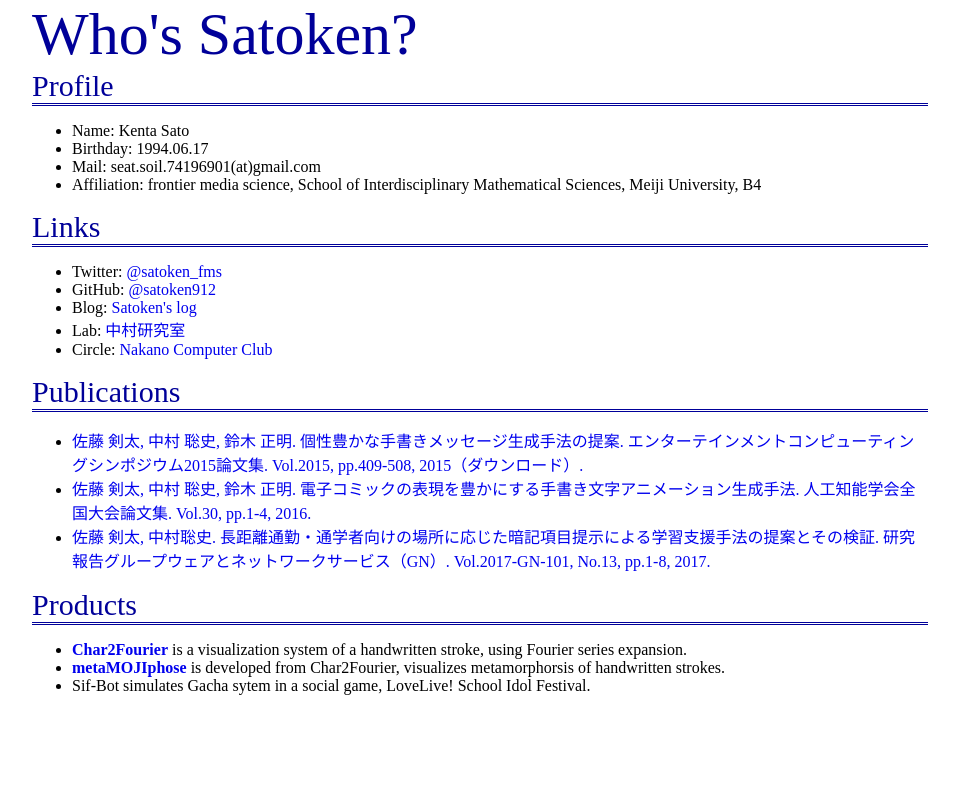
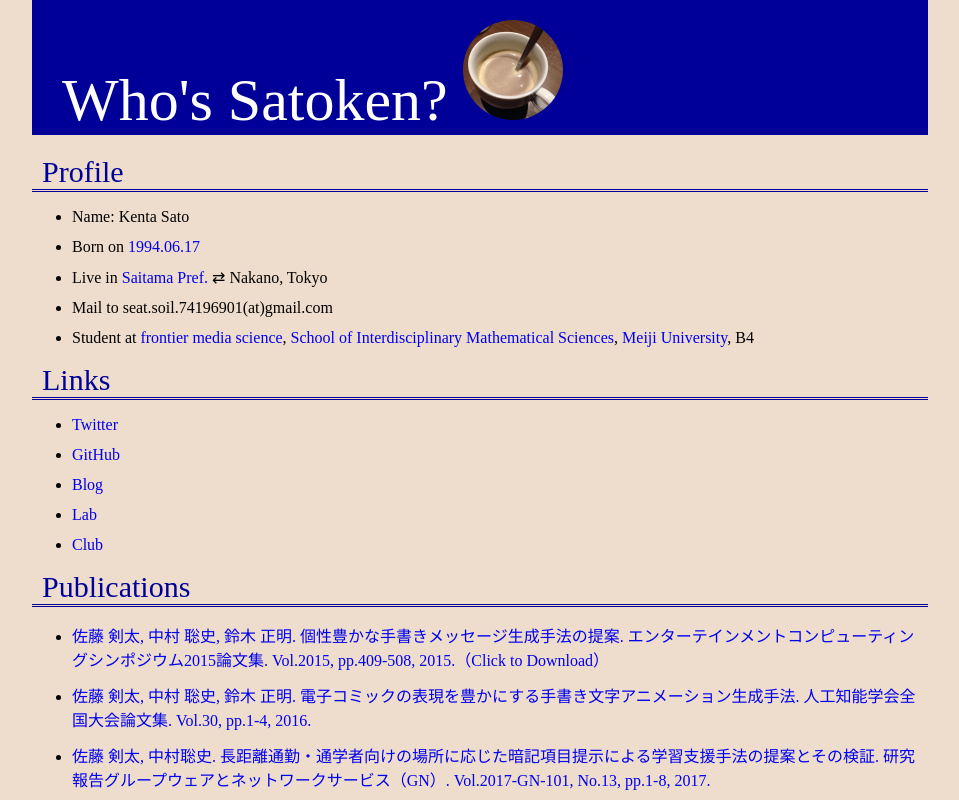
Before and after one commit to satoken006/satoken006.github.io, a plain HTML site: page index.html in a window 1280 px wide. Shown: the top 800 px of the page, without its empty margins (160-1119 px from the left). Drawn offline with Linux system fonts and the light colour scheme.

Commit message:
Added some links

```diff
--- a/index.html
+++ b/index.html
@@ -6,24 +6,32 @@
 </head>
 
 <body>
-	<div class="title">Who's Satoken?</div>
+	<div class="title">
+		Who's Satoken?
+		<img id="profile_img" src="img/drink.jpg"></div>
 	<div>
 		<div class="topic">Profile</div>
 		<ul>
 			<li>Name: Kenta Sato</li>
-			<li>Birthday: 1994.06.17</li>
-			<li>Mail: seat.soil.74196901(at)gmail.com</li>
-			<li>Affiliation: frontier media science, School of Interdisciplinary Mathematical Sciences, Meiji University, B4</li>
+			<li>Born on <a href="https://www.amazon.co.jp/gp/registry/ref=cm_reg_rd-upd?ie=UTF8&id=UJENTFTJ4AMA&type=wishlist">1994.06.17</a></li>
+			<li>Live in <a href="https://www.pref.saitama.lg.jp/">Saitama Pref.</a> ⇄ Nakano, Tokyo</li>
+			<li>Mail to seat.soil.74196901(at)gmail.com</li>
+			<li>Student at
+				<a href="http://www.fms-meiji.jp/">frontier media science</a>,
+				<a href="http://www.meiji.ac.jp/ims/">School of Interdisciplinary Mathematical Sciences</a>,
+				<a href="http://www.meiji.ac.jp/">Meiji University</a>,
+				B4
+			</li>
 		</ul>
 	</div>
 	<div>
 		<div class="topic">Links</div>
 		<ul>
-			<li>Twitter: <a href="https://twitter.com/satoken_fms">@satoken_fms</a></li>
-			<li>GitHub: <a href="https://github.com/satoken912">@satoken912</a></li>
-			<li>Blog: <a href="http://seat-soil-74196901.hateblo.jp/">Satoken's log</a></li>
-			<li>Lab: <a href="http://nkmr-lab.org/">中村研究室</a></li>
-			<li>Circle: <a href="https://meiji-ncc.tech/">Nakano Computer Club</a></li>
+			<li><a href="https://twitter.com/satoken_fms">Twitter</a></li>
+			<li><a href="https://github.com/satoken912">GitHub</a></li>
+			<li><a href="http://seat-soil-74196901.hateblo.jp/">Blog</a></li>
+			<li><a href="http://nkmr-lab.org/">Lab</a></li>
+			<li><a href="https://meiji-ncc.tech/">Club</a></li>
 		</ul>
 	</div>
 	<div>
@@ -31,7 +39,7 @@
 		<ul>
 			<li>
 				<a target="_blank" href="https://www.google.co.jp/url?sa=t&rct=j&q=&esrc=s&source=web&cd=7&cad=rja&uact=8&ved=0ahUKEwjyjIXmjJTLAhWMI5QKHeKeAxcQFggxMAY&url=https%3A%2F%2Fipsj.ixsq.nii.ac.jp%2Fej%2Findex.php%3Faction%3Dpages_view_main%26active_action%3Drepository_action_common_download%26item_id%3D145323%26item_no%3D1%26attribute_id%3D1%26file_no%3D1%26page_id%3D13%26block_id%3D8&usg=AFQjCNEzDOWXo8tkjZZ-NkZGmFNEjUPDiA&sig2=-a7TWf1pouEDQrMLYpXEdg">
-					佐藤 剣太, 中村 聡史, 鈴木 正明. 個性豊かな手書きメッセージ生成手法の提案. エンターテインメントコンピューティングシンポジウム2015論文集. Vol.2015, pp.409-508, 2015（ダウンロード）.
+					佐藤 剣太, 中村 聡史, 鈴木 正明. 個性豊かな手書きメッセージ生成手法の提案. エンターテインメントコンピューティングシンポジウム2015論文集. Vol.2015, pp.409-508, 2015.（Click to Download）
 				</a>
 			</li>
 			<li>
--- a/style.css
+++ b/style.css
@@ -1,25 +1,48 @@
 body{
     width: 70%;
     margin: 0 auto;
+    font-family: YuMincho, serif;
+    background-color: #edc;
 }
 
 div.title{
-    color: #009;
+    margin-bottom: 20px;
+    padding-left: 30px;
     font-size: 60px;
+    background-color: #009;
+    color: white;
 }
 
 div.topic{
     border-bottom: double;
+    padding-left: 10px;
     color: #009;
     font-size: 30px;
 }
 
-h2{
-    color: #009;
-    text-decoration: underline;
+#profile_img{
+    width: 100px;
+    border-radius: 200px;
+    margin-top: 20px;
 }
 
-a:link{ text-decoration: none; }
-a:visited{ color: #009 }
-a:hover{ text-decoration: underline; }
-a:active{}
+li{
+    margin-top: 0.75em;
+}
+
+a:link{
+    text-decoration: none;
+}
+
+a:visited{
+    color: blue;
+}
+
+a:hover{
+    text-decoration: underline;
+    color: blue;
+}
+
+a:active{
+    color: orange;
+}
```
Also changed, not shown: img/drink.jpg (added).
